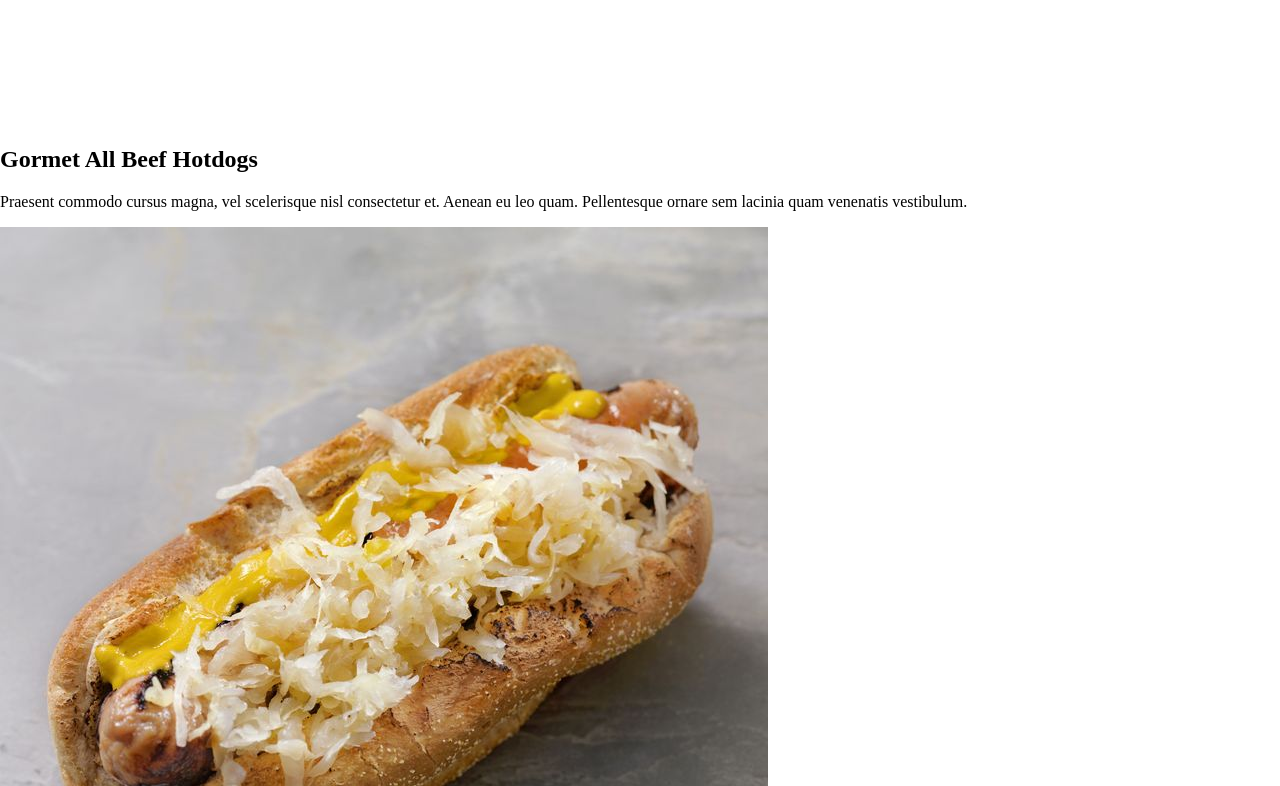
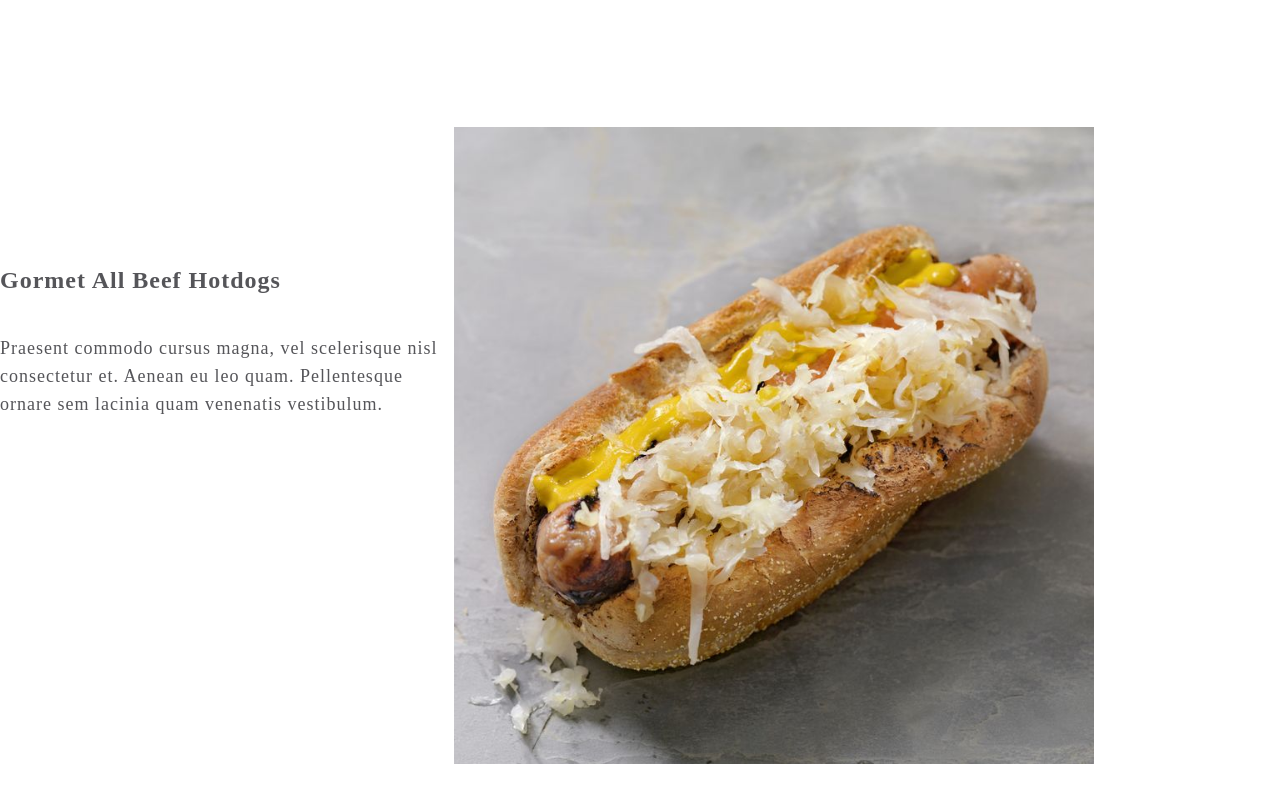
Before and after one commit to ari10000krat/homework2_Diana-edition, a plain HTML site: page index.html in a window 1280 px wide. Shown: the part 1014-1800 px from the top of the page. Drawn offline with Linux system fonts and the light colour scheme.

Commit message:
Add Production list part design.

```diff
--- a/styles/style.css
+++ b/styles/style.css
@@ -67,3 +67,32 @@ a.navbar-item:hover {
     padding: 22px 30px 22px 30px;
     border-radius: 6px;
 }
+
+/* =========== PRODUCTION LIST =========== */
+
+
+.production-item{
+    color: #555559;
+}
+.production-text,
+.production-img{
+    display: inline-block;
+    width: 50%;
+    vertical-align: top;
+}
+
+.production-text{
+    padding-top: 140px;
+    letter-spacing: 1px;
+    max-width: 450px;
+    margin: 0 auto;
+
+}
+.production-title{
+    font-size: 24px;
+    margin: 0px 0px 40px 0px
+}
+.production-description{
+    font-size: 18px;
+    line-height: 28px;
+}
```
